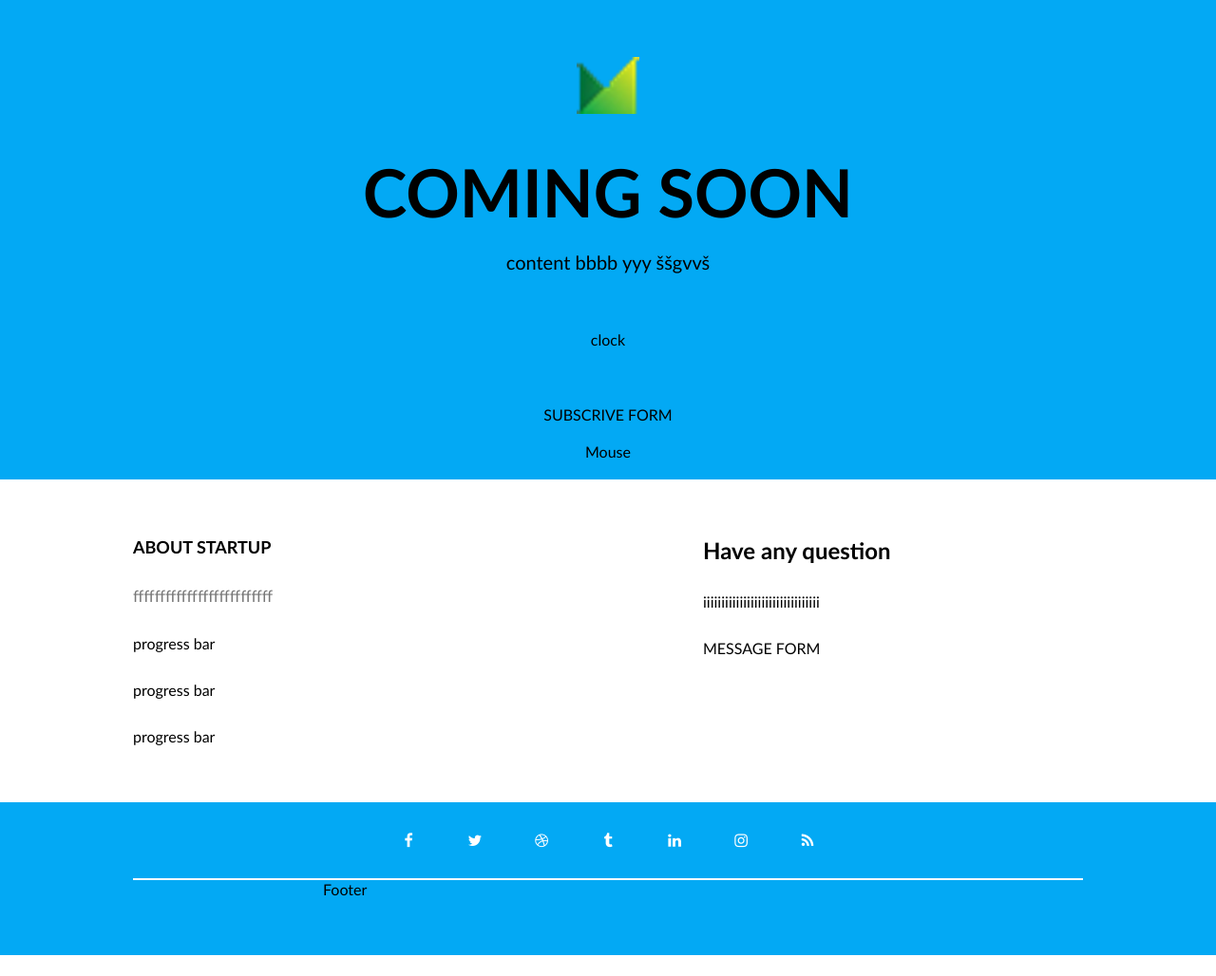
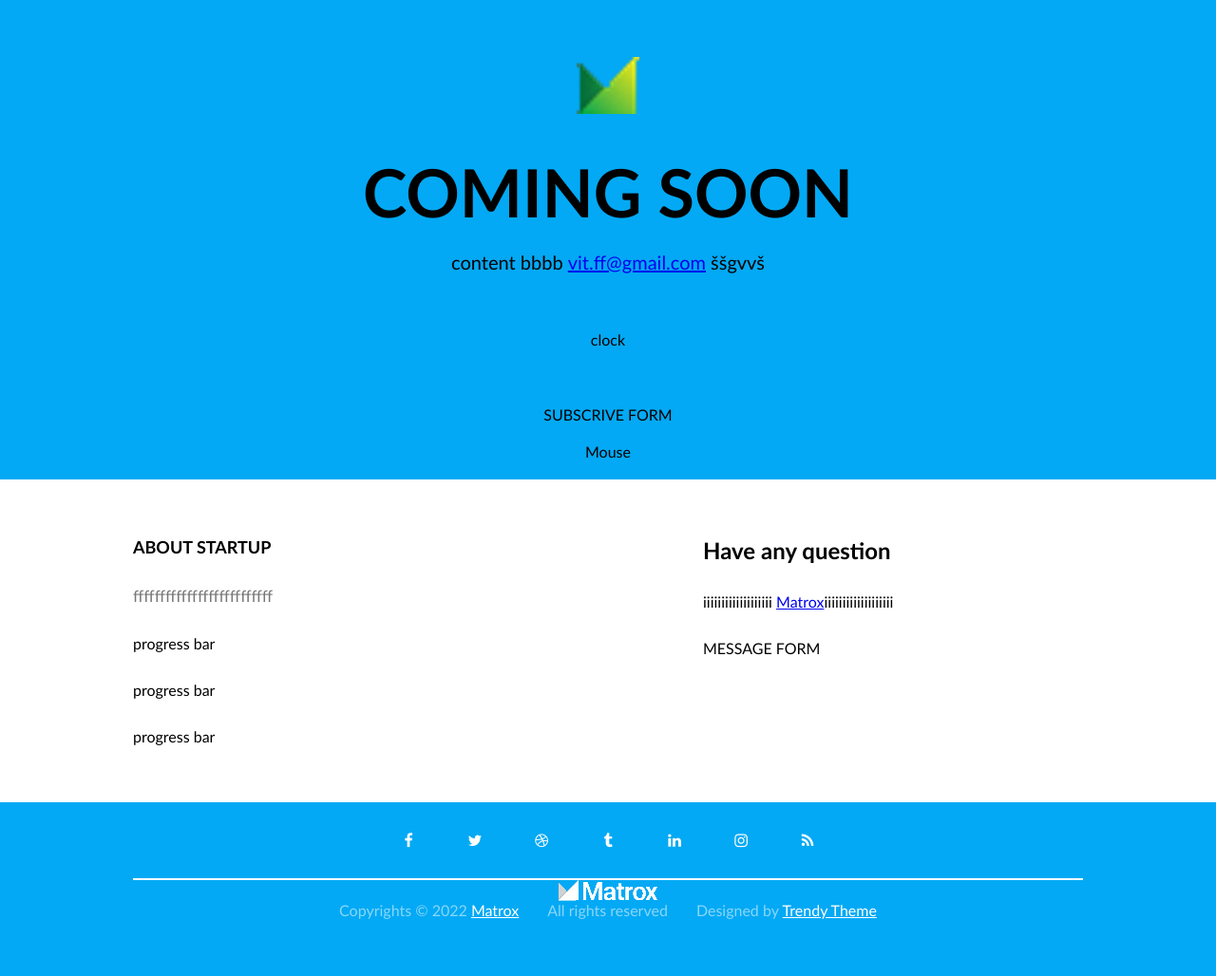
Before and after one commit to Vital188/39-grupe-coming-soon, a website: page index.html in a window 1280 px wide. Shown: the whole page at 95% size. Before the commit the page ends 1006 px from the top, so only its background shows below. Drawn offline with Linux system fonts and the light colour scheme.

Commit message:
footer bottom style

```diff
--- a/css/pages/home.css
+++ b/css/pages/home.css
@@ -59,6 +59,10 @@ text-transform: uppercase;
     width: 40%;
 }
 
+.column.right-column > ab{
+    color: red;
+}
+
 .column-title {
     text-transform: uppercase;
     font-size: 18px;
@@ -80,6 +84,7 @@ text-transform: uppercase;
 
 footer.container {
     padding-top: 0;
+    text-align: center;
 }
 
 .socials {
@@ -106,6 +111,18 @@ footer.container {
     color: var(--main-color)
 }
 
+.credits{
+    display: flex;
+    gap: 30px;
+    color:#fff8;
+    justify-content: center;
+}
+
+
+.credits > p > a {
+    color: #fff;
+}
+
 @media (max-width: 700px) {
     .main-content {
     flex-direction: column;
--- a/index.html
+++ b/index.html
@@ -24,7 +24,7 @@
         <div class="row-short">
             <img class=logo src="./img/logo.png" alt="logo">
             <h1 class="main-title">Coming soon</h1>
-            <p class="main-description">content bbbb yyy ššgvvš</p>
+            <p class="main-description">content bbbb <a href="mailto">vit.ff@gmail.com</a> ššgvvš</p>
             <div class="clock">
                 clock
             </div>
@@ -54,7 +54,7 @@
             </div>
             <div class="column right-column">
                 <h2>Have any question</h2>
-                <p>iiiiiiiiiiiiiiiiiiiiiiiiiiiiiiii</p>
+                <p>iiiiiiiiiiiiiiiiiii <a href=# class="ab">Matrox</a>iiiiiiiiiiiiiiiiiii</p>
                 <form>MESSAGE FORM</form>
             </div>
         </div>
@@ -71,7 +71,12 @@
             <a href="#" target="_blank" class="fa fa-rss"></a>
         </div>
         <div class="row-short">
-            Footer
+            <img src="img/logo-white.png" alt="logo">
+                <div class="credits">
+                <p>Copyrights &copy; 2022 <a href="#">Matrox</a></p>
+                <p>All rights reserved </p>
+                <p>Designed by <a href="#" target="_blank">Trendy Theme</a></p>
+                </div>
         </div>
     </Footer>
 </body>
```
